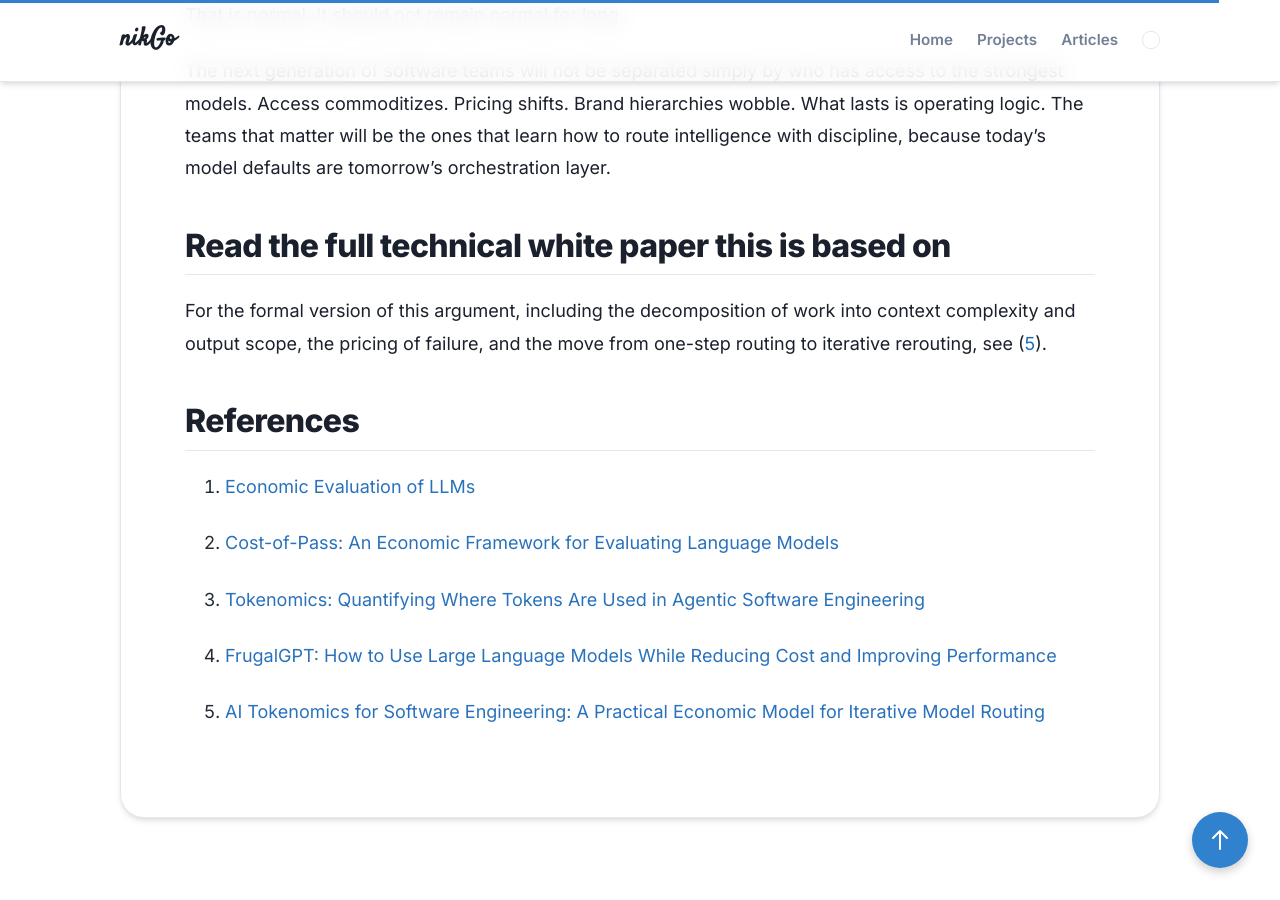
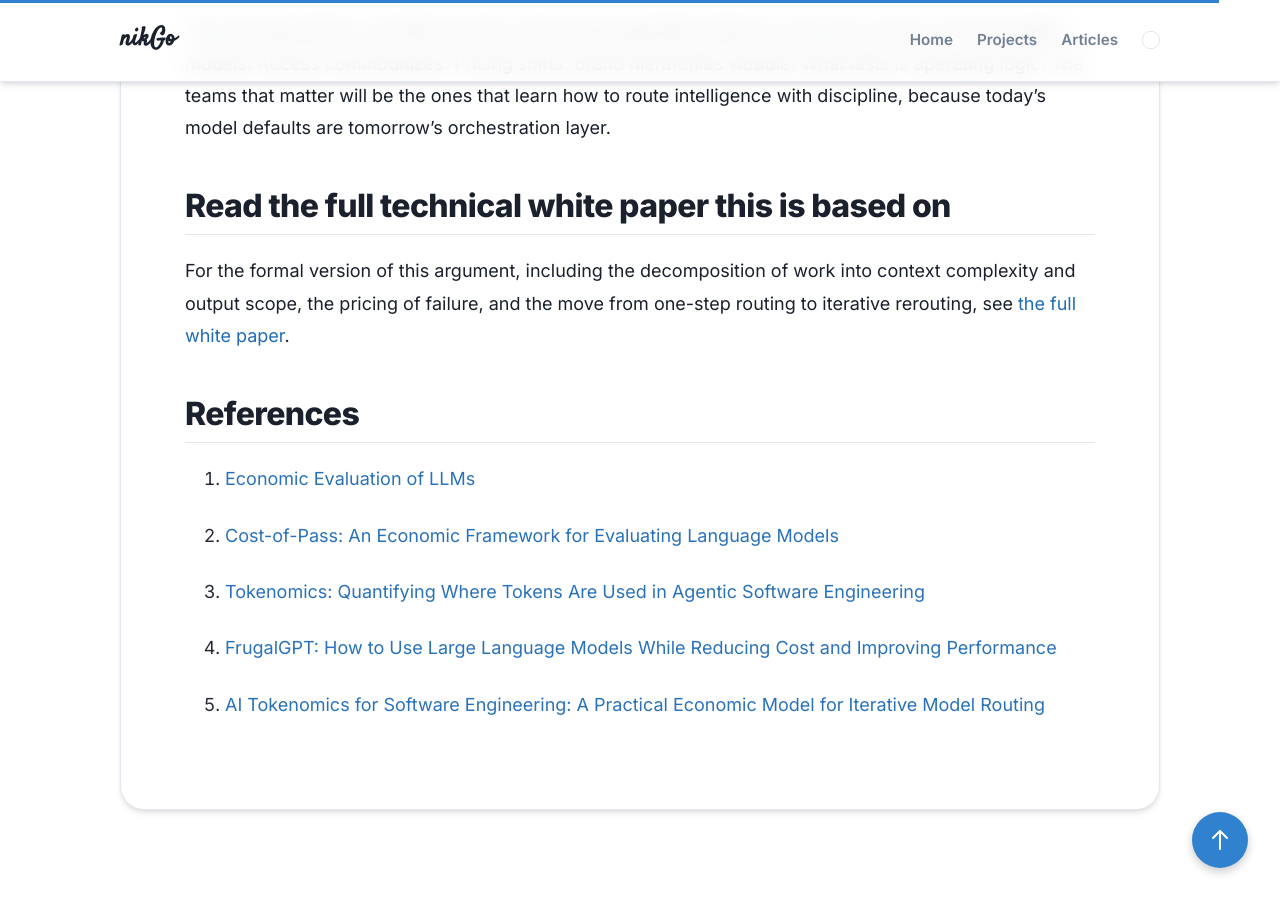
Before and after one commit to DominikGorecki/nikgo, a Jekyll site: the page built from pages/articles/wrong_kind_of_smart.md, in a window 1280 px wide and 900 px high, scrolled down 5703 px. Built offline with Jekyll 4.4.1, drawn with Linux system fonts in a browser that asks for light colours; our own code applies the rules of GitHub Pages for plain Markdown files; some of the changed text lies outside the part shown.

Commit message:
fixes to "wrong kind of smart"

```diff
--- a/pages/articles/wrong_kind_of_smart.md
+++ b/pages/articles/wrong_kind_of_smart.md
@@ -100,7 +98,7 @@ The next generation of software teams will not be separated simply by who has ac
 
 ## Read the full technical white paper this is based on
 
-For the formal version of this argument, including the decomposition of work into context complexity and output scope, the pricing of failure, and the move from one-step routing to iterative rerouting, see ([5]).
+For the formal version of this argument, including the decomposition of work into context complexity and output scope, the pricing of failure, and the move from one-step routing to iterative rerouting, see [the full white paper][5].
 
 ## References
 
```
Also changed, not shown: other parts of pages/articles/wrong_kind_of_smart.md (+1 -3 lines).
